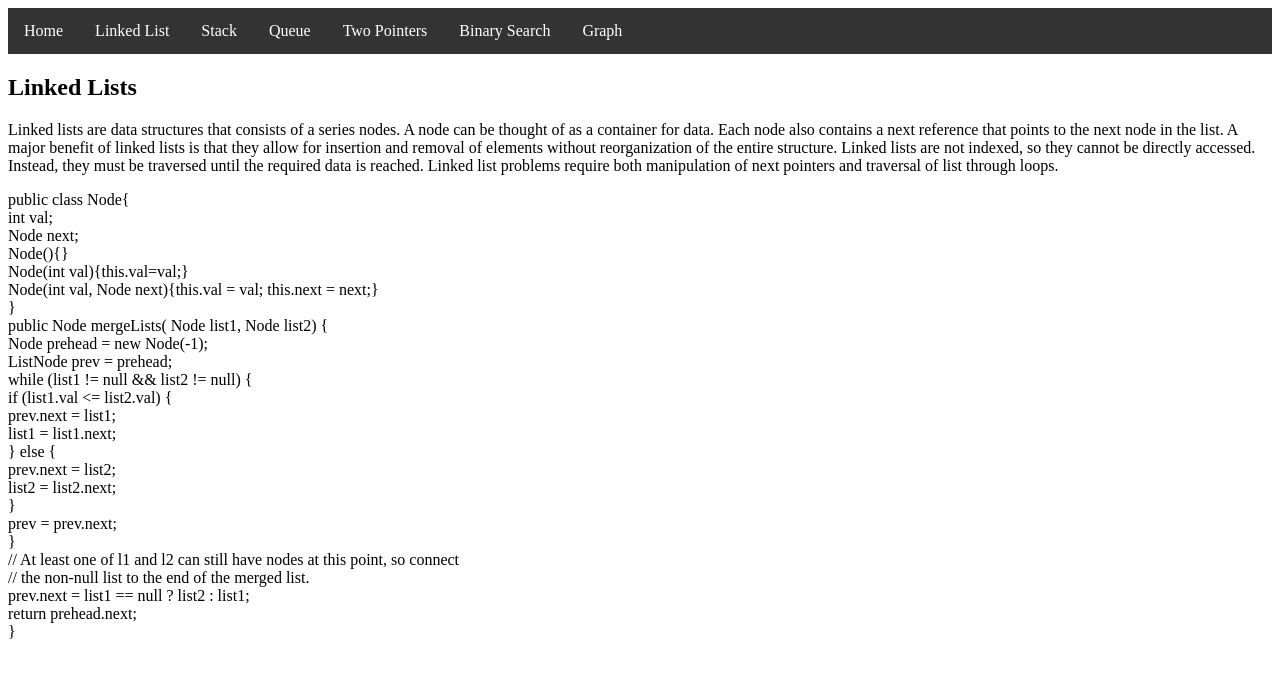
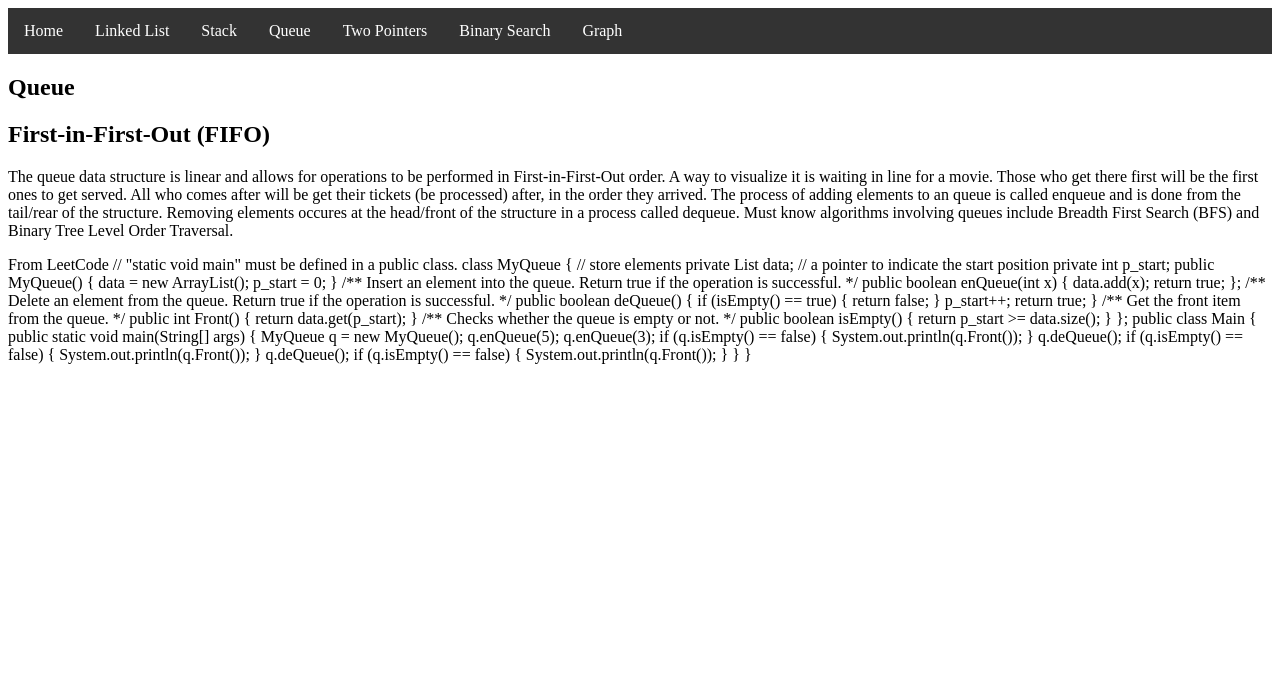
Before and after one commit to ll8464/dataStructures, a plain HTML site: page pages/queue.html in a window 1280 px wide. Drawn offline with Linux system fonts and the light colour scheme.

```diff
--- a/pages/queue.html
+++ b/pages/queue.html
@@ -23,57 +23,81 @@
       </p>
     </nav>
     <main>
-      <section id="linked" class="linked">
+      <section id="queue" class="queue">
 
-        <h1>Linked Lists</h1>
+        <h1>Queue</h1>
 
         <p class="description">
-            Linked lists are data structures that consists of a series nodes. A node can be thought of
-            as a container for data.  Each node also contains a next reference that points to the next node in the list.
+            <h2>First-in-First-Out (FIFO)</h2>
 
-            A major benefit of linked lists is that they allow for insertion and removal of elements without
-            reorganization of the entire structure.
+            The queue data structure is linear and allows for operations to be performed in First-in-First-Out order.
+            A way to visualize it is waiting in line for a movie. Those who get there first will be the first ones to get served.
+            All who comes after will be get their tickets (be processed) after, in the order they arrived.
 
-            Linked lists are not indexed, so they cannot be directly accessed. Instead, they must be traversed until
-            the required data is reached.
+            The process of adding elements to an queue is called enqueue and is done from the tail/rear of the structure. Removing
+            elements occures at the head/front of the structure in a process called dequeue.
 
-            Linked list problems require both manipulation of next pointers and traversal of list through loops.
+            Must know algorithms involving queues include Breadth First Search (BFS) and Binary Tree Level Order Traversal.
+
 
         </p>
 
         <div class="code"><p>
+            From LeetCode
 
-            public class Node{<br>
-                int val;<br>
-                Node next;<br>
-                Node(){}<br>
-                Node(int val){this.val=val;}<br>
-                Node(int val, Node next){this.val = val; this.next = next;}<br>
-            }<br>
+            // "static void main" must be defined in a public class.
 
-            public Node mergeLists( Node list1, Node list2) {<br>
-                Node prehead = new Node(-1);<br>
+class MyQueue {
+    // store elements
+    private List<Integer> data;
+    // a pointer to indicate the start position
+    private int p_start;
+    public MyQueue() {
+        data = new ArrayList<Integer>();
+        p_start = 0;
+    }
+    /** Insert an element into the queue. Return true if the operation is successful. */
+    public boolean enQueue(int x) {
+        data.add(x);
+        return true;
+    };
+    /** Delete an element from the queue. Return true if the operation is successful. */
+    public boolean deQueue() {
+        if (isEmpty() == true) {
+            return false;
+        }
+        p_start++;
+        return true;
+    }
+    /** Get the front item from the queue. */
+    public int Front() {
+        return data.get(p_start);
+    }
+    /** Checks whether the queue is empty or not. */
+    public boolean isEmpty() {
+        return p_start >= data.size();
+    }
+};
 
-                ListNode prev = prehead;<br>
+public class Main {
+    public static void main(String[] args) {
+        MyQueue q = new MyQueue();
+        q.enQueue(5);
+        q.enQueue(3);
+        if (q.isEmpty() == false) {
+            System.out.println(q.Front());
+        }
+        q.deQueue();
+        if (q.isEmpty() == false) {
+            System.out.println(q.Front());
+        }
+        q.deQueue();
+        if (q.isEmpty() == false) {
+            System.out.println(q.Front());
+        }
+    }
+}
 
-                while (list1 != null && list2 != null) {<br>
-                    if (list1.val <= list2.val) {<br>
-                        prev.next = list1;<br>
-                        list1 = list1.next;<br>
-                    } else {<br>
-                        prev.next = list2;<br>
-                        list2 = list2.next;<br>
-                    }<br>
-                    prev = prev.next;<br>
-                }<br>
-
-                // At least one of l1 and l2 can still have nodes at this point, so connect<br>
-                // the non-null list to the end of the merged list.<br>
-                prev.next = list1 == null ? list2 : list1;<br>
-
-                return prehead.next;                <br>
-
-            }
         </p>
         </div>
 
```
Also changed, not shown: pages/index.html (+6 -3 lines), pages/twoPointers.html (+7 -38 lines).
